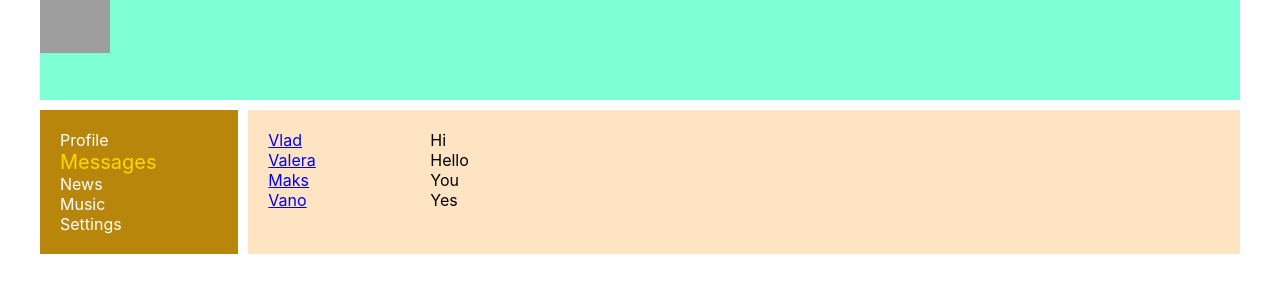
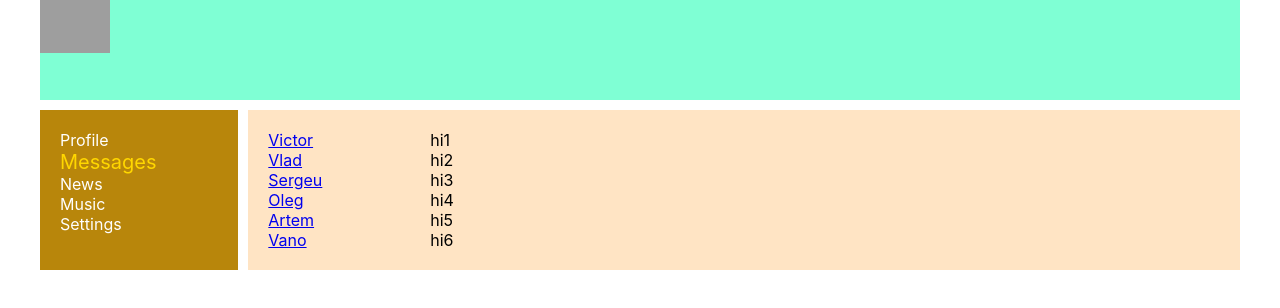
Before and after one commit to frontx25/ReactSocial, a React (Create React App) app in the folder socialnetwork/: page /dialogs in a window 1280 px wide. Shown: the top 308 px of the page. Built offline with nearby package versions, Linux system fonts and the light colour scheme; grey boxes are pictures that could not be loaded.

Commit message:
update 17/01/23 update 1

```diff
--- a/socialnetwork/src/components/Dialogs/Dialogs.jsx
+++ b/socialnetwork/src/components/Dialogs/Dialogs.jsx
@@ -3,38 +3,54 @@ import s from './Dialogs.module.css'
 import {NavLink} from "react-router-dom";
 
 
-const DialogItem = (props)=> {
-    let path = '/dialogs/'+ props.id
+const DialogItem = (props) => {
+    let path = '/dialogs/' + props.id
     return (
-        <div className={s.dialog}>
-            <NavLink to={path} > {props.name} </NavLink>
+        <div className={s.dialog + ' '+ s.active}>
+            <NavLink to={path}> {props.name} </NavLink>
         </div>
     )
 }
 
-const Message =(props)=> {
+const Message = (props) => {
     return (
-        <div className={s.message}>{props.message}</div>
+        <div className={s.dialog}>{props.message}</div>
     )
 
 }
 
 
 const Dialogs = (props) => {
+
+    let dialogs = [
+        {id: 1, name: 'Victor'},
+        {id: 2, name: 'Vlad'},
+        {id: 3, name: 'Sergeu'},
+        {id: 4, name: 'Oleg'},
+        {id: 5, name: 'Artem'},
+        {id: 6, name: 'Vano'}
+    ]
+
+    let messages = [
+        {id: 1, message: 'hi1'},
+        {id: 2, message: 'hi2'},
+        {id: 3, message: 'hi3'},
+        {id: 4, message: 'hi4'},
+        {id: 5, message: 'hi5'},
+        {id: 6, message: 'hi6'}
+    ]
+
+    let dialogsElement = dialogs.map(d => <DialogItem name={d.name} id={d.id}/>)
+    let messagesElements = messages.map(m => <Message message={m.message} id={m.id}/>)
+
     return (
         < div className={s.dialogs}>
             <div className={s.dialogs_items}>
-                <DialogItem name='Vlad' id='1'/>
-                <DialogItem name='Valera' id='2'/>
-                <DialogItem name='Maks' id='3'/>
-                <DialogItem name='Vano' id='4'/>
+                {dialogsElement}
             </div>
 
             <div className={s.messages}>
-                <Message message='Hi'/>
-                <Message message='Hello'/>
-                <Message message='You'/>
-                <Message message='Yes'/>
+                {messagesElements}
             </div>
         </div>
     )
--- a/socialnetwork/src/components/Dialogs/Dialogs.module.css
+++ b/socialnetwork/src/components/Dialogs/Dialogs.module.css
@@ -18,3 +18,7 @@
 .message {
 
 }
+
+.active {
+    color: rebeccapurple;
+}
--- a/socialnetwork/src/components/Profile/MyPosts/MyPosts.jsx
+++ b/socialnetwork/src/components/Profile/MyPosts/MyPosts.jsx
@@ -3,6 +3,17 @@ import Post from "./Post/Post";
 import s from './MyPosts.module.css'
 
 const MyPosts = (props) => {
+    let postData = [
+        {id:1, message: 'Hi bro - 1 ', likesCount:12},
+        {id:2, message: 'Hi bro - 2 ', likesCount:14},
+        {id:3, message: 'Hi bro - 3 ', likesCount:16},
+        {id:4, message: 'Hi bro - 4 ', likesCount:13},
+        {id:5, message: 'Hi bro - 5 ', likesCount:16},
+        {id:6, message: 'Hi bro - 6 ', likesCount:166}
+    ]
+
+    let postsElements = postData.map(p=><Post message={p.message} likesCount={p.likesCount}/>)
+
     return (
         <div className={s.postsBlock}>
             <h3>My posts</h3>
@@ -17,8 +28,7 @@ const MyPosts = (props) => {
             </div>
 
             <div className={s.posts}>
-                <Post message='Hi bro!!! '/>
-                <Post message='Norm '/>
+                {postsElements}
             </div>
 
         </div>
--- a/socialnetwork/src/components/Profile/MyPosts/Post/Post.jsx
+++ b/socialnetwork/src/components/Profile/MyPosts/Post/Post.jsx
@@ -7,7 +7,7 @@ const Post = (props) => {
              src="https://external-content.duckduckgo.com/iu/?u=https%3A%2F%2Ftse2.mm.bing.net%2Fth%3Fid%3DOIP.QaivVnzXA8kCtX5v94vLbQAAAA%26pid%3DApi&f=1&ipt=9d028c39d8336b5bb8cd211dbaded52171eccc9f2e2884d5ec6b46179cad7d5d&ipo=images"
              alt="ava"/>
         {props.message}
-        <div><span>like</span></div>
+        <div><img className={s.like} src="https://external-content.duckduckgo.com/iu/?u=http%3A%2F%2Fs1.iconbird.com%2Fico%2F2013%2F9%2F437%2Fw128h1281379971164thumbup128.png&f=1&nofb=1&ipt=b9cb659dba8078a2575183893095f5286f5f97007b07a574f0b85971ba0bddec&ipo=images" alt=""/>-{props.likesCount}</div>
     </div>)
 }
 
--- a/socialnetwork/src/components/Profile/MyPosts/Post/Post.module.css
+++ b/socialnetwork/src/components/Profile/MyPosts/Post/Post.module.css
@@ -8,3 +8,7 @@
     border-radius: 30px;
 
 }
+
+.like {
+    height: 35px;
+}
```
